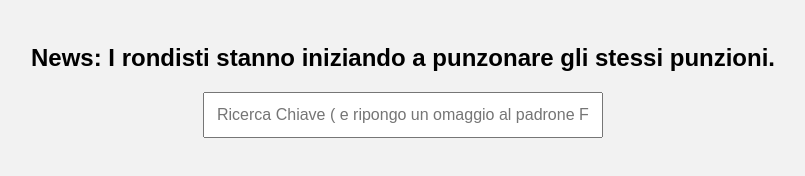
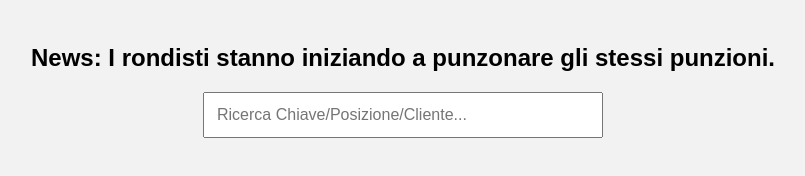
Before and after one commit to MattiaaFanti/CHIAVI_RONDA, a plain HTML site: page index.html in a window 1280 px wide. Shown: the whole page, without its empty margins (237-1042 px from the left). Drawn offline with Linux system fonts and the light colour scheme.

Commit message:
Update index.html

```diff
--- a/index.html
+++ b/index.html
@@ -65,7 +65,7 @@
 </head>
 <body>
 <h1 id="curiosity"></h1>
-<input type="text" id="searchInput" placeholder="Ricerca Chiave ( e ripongo un omaggio al padrone Fanti)">
+<input type="text" id="searchInput" placeholder="Ricerca Chiave/Posizione/Cliente...">
 <ul id="resultsList">
 
 </ul>
```
